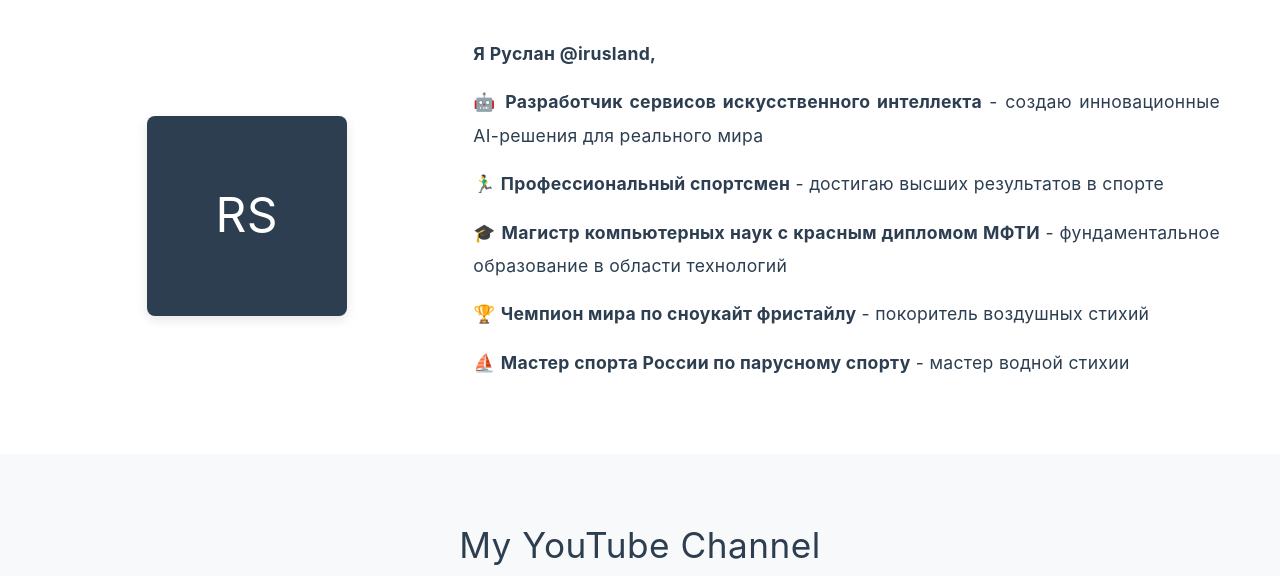
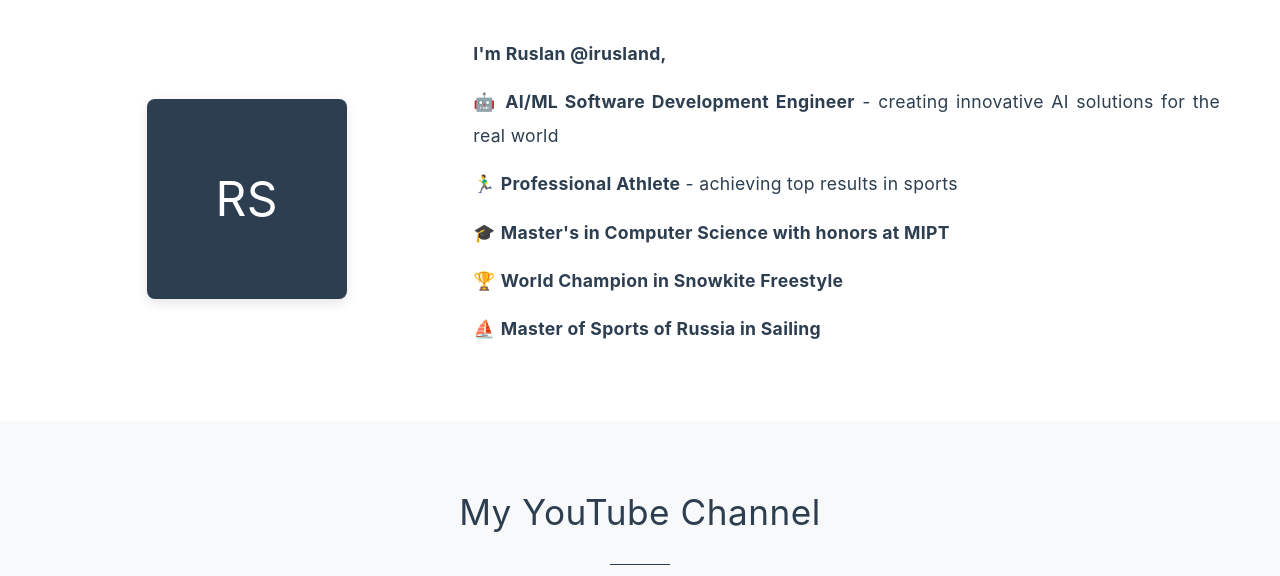
Before and after one commit to irusland/irusland.github.io, a plain HTML site: page index.html in a window 1280 px wide. Shown: the part 747-1323 px from the top of the page. Drawn offline with Linux system fonts and the light colour scheme.

Commit message:
Style: Update website styling and layout

```diff
--- a/index.html
+++ b/index.html
@@ -440,12 +440,12 @@
                         <div class="profile-placeholder">RS</div>
                     </div>
                     <div class="bio-text">
-                        <p><strong>Я Руслан @irusland,</strong></p>
-                        <p>🤖 <strong>Разработчик сервисов искусственного интеллекта</strong> - создаю инновационные AI-решения для реального мира</p>
-                        <p>🏃‍♂️ <strong>Профессиональный спортсмен</strong> - достигаю высших результатов в спорте</p>
-                        <p>🎓 <strong>Магистр компьютерных наук с красным дипломом МФТИ</strong> - фундаментальное образование в области технологий</p>
-                        <p>🏆 <strong>Чемпион мира по сноукайт фристайлу</strong> - покоритель воздушных стихий</p>
-                        <p>⛵ <strong>Мастер спорта России по парусному спорту</strong> - мастер водной стихии</p>
+                        <p><strong>I'm Ruslan @irusland,</strong></p>
+                        <p>🤖 <strong>AI/ML Software Development Engineer</strong> - creating innovative AI solutions for the real world</p>
+                        <p>🏃‍♂️ <strong>Professional Athlete</strong> - achieving top results in sports</p>
+                        <p>🎓 <strong>Master's in Computer Science with honors at MIPT</strong></p>
+                        <p>🏆 <strong>World Champion in Snowkite Freestyle</strong></p>
+                        <p>⛵ <strong>Master of Sports of Russia in Sailing</strong></p>
                     </div>
                 </div>
             </div>
```
